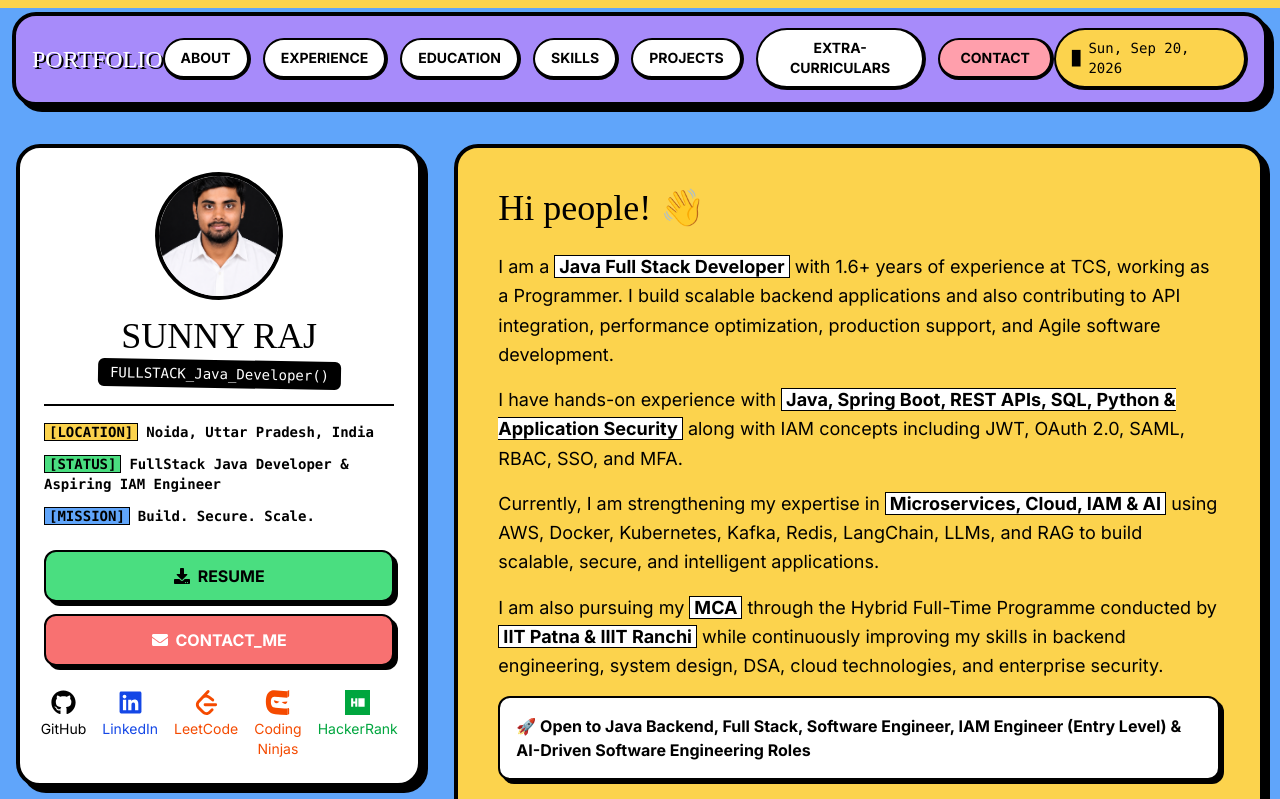
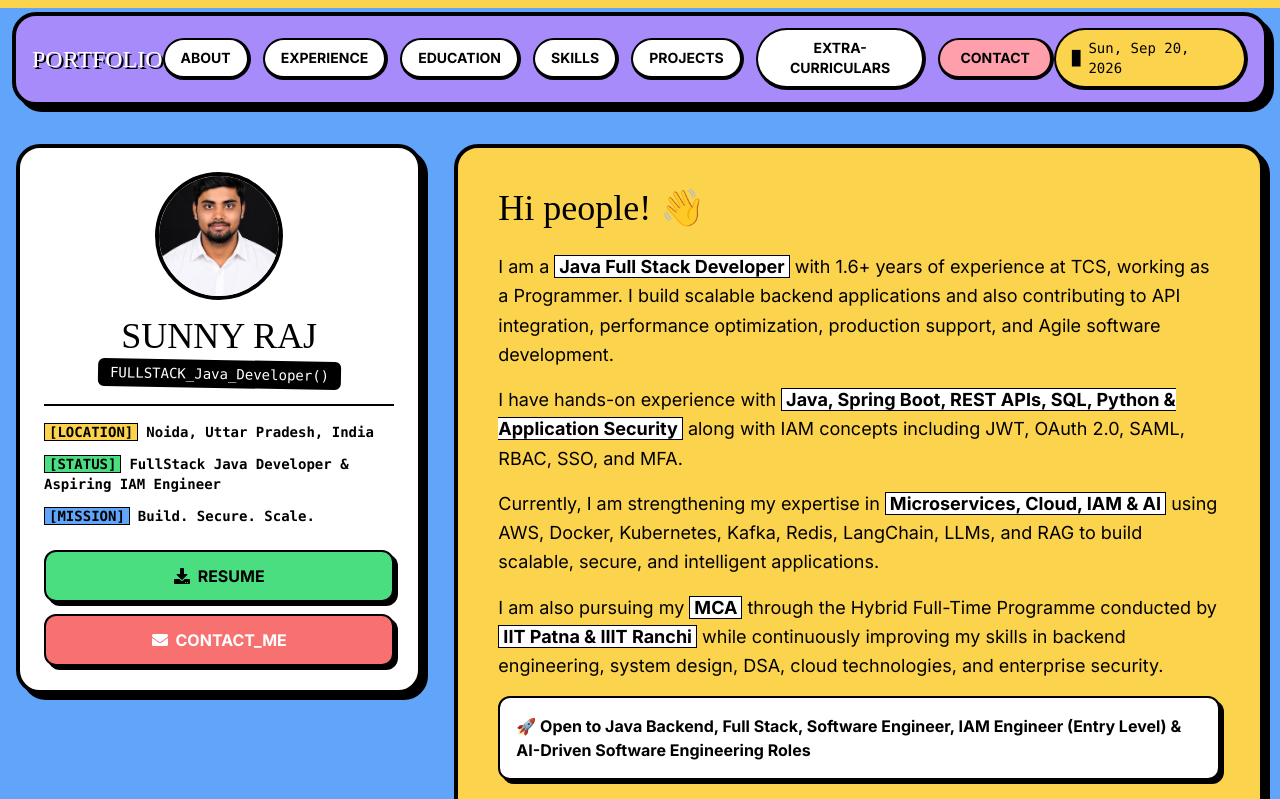
Before and after one commit to rajSunny5714/new-portfolio, a React (Vite) app: page / in a window 1280 px wide. Shown: the top 799 px of the page. Built offline with nearby package versions, Linux system fonts and the light colour scheme; the HTML template or start-up script is replaced by a standard one; a web font is replaced by a local one.

Commit message:
Update Hero.tsx

```diff
--- a/src/components/sections/Hero.tsx
+++ b/src/components/sections/Hero.tsx
@@ -87,65 +87,6 @@ const Hero = () => {
               CONTACT_ME
             </button>
 
-          </div>
-
-          {/* SOCIAL LINKS */}
-          <div className="flex gap-4 mt-6 text-2xl">
-
-            <a
-              href="https://github.com/rajSunny5714"
-              target="_blank"
-              rel="noopener noreferrer"
-              aria-label="GitHub"
-              className="flex flex-col items-center gap-1 hover:scale-110 transition-transform"
-            >
-              <FaGithub size={25} />
-              <span className="text-sm">GitHub</span>
-            </a>
-
-            <a
-              href="https://www.linkedin.com/in/sunny-raj-299401273/"
-              target="_blank"
-              rel="noopener noreferrer"
-              aria-label="LinkedIn"
-              className="flex flex-col items-center gap-1 hover:scale-110 transition-transform text-blue-700"
-            >
-              <FaLinkedin size={25} />
-              <span className="text-sm">LinkedIn</span>
-            </a>
-
-            <a
-              href="https://leetcode.com/u/rajSunny5714"
-              target="_blank"
-              rel="noopener noreferrer"
-              aria-label="LeetCode"
-              className="flex flex-col items-center gap-1 hover:scale-110 transition-transform text-orange-600"
-            >
-              <SiLeetcode size={25} />
-              <span className="text-sm">LeetCode</span>
-            </a>
-
-            <a
-              href="https://www.naukri.com/code360/profile/rajsunny5714"
-              target="_blank"
-              rel="noopener noreferrer"
-              aria-label="Coding Ninjas"
-              className="flex flex-col items-center gap-1 hover:scale-110 transition-transform text-orange-600"
-            >
-              <SiCodingninjas size={25} />
-              <span className="text-sm">Coding Ninjas</span>
-            </a>
-
-            <a
-              href="https://www.hackerrank.com/profile/rajSunny5714"
-              target="_blank"
-              rel="noopener noreferrer"
-              aria-label="HackerRank"
-              className="flex flex-col items-center gap-1 hover:scale-110 transition-transform text-green-600"
-            >
-              <SiHackerrank size={25} />
-              <span className="text-sm">HackerRank</span>
-            </a>
           </div>
 
         </div>
```
